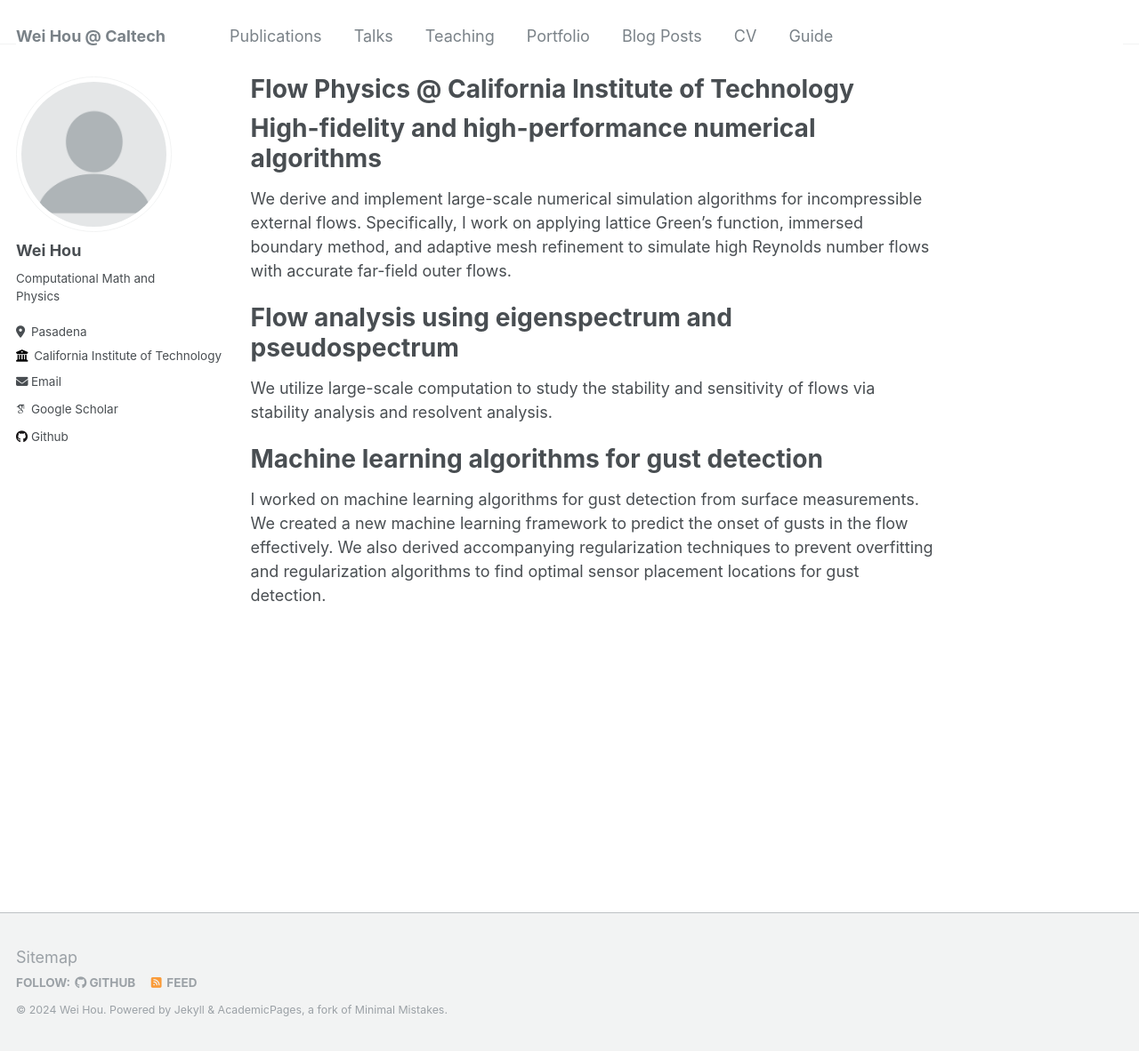
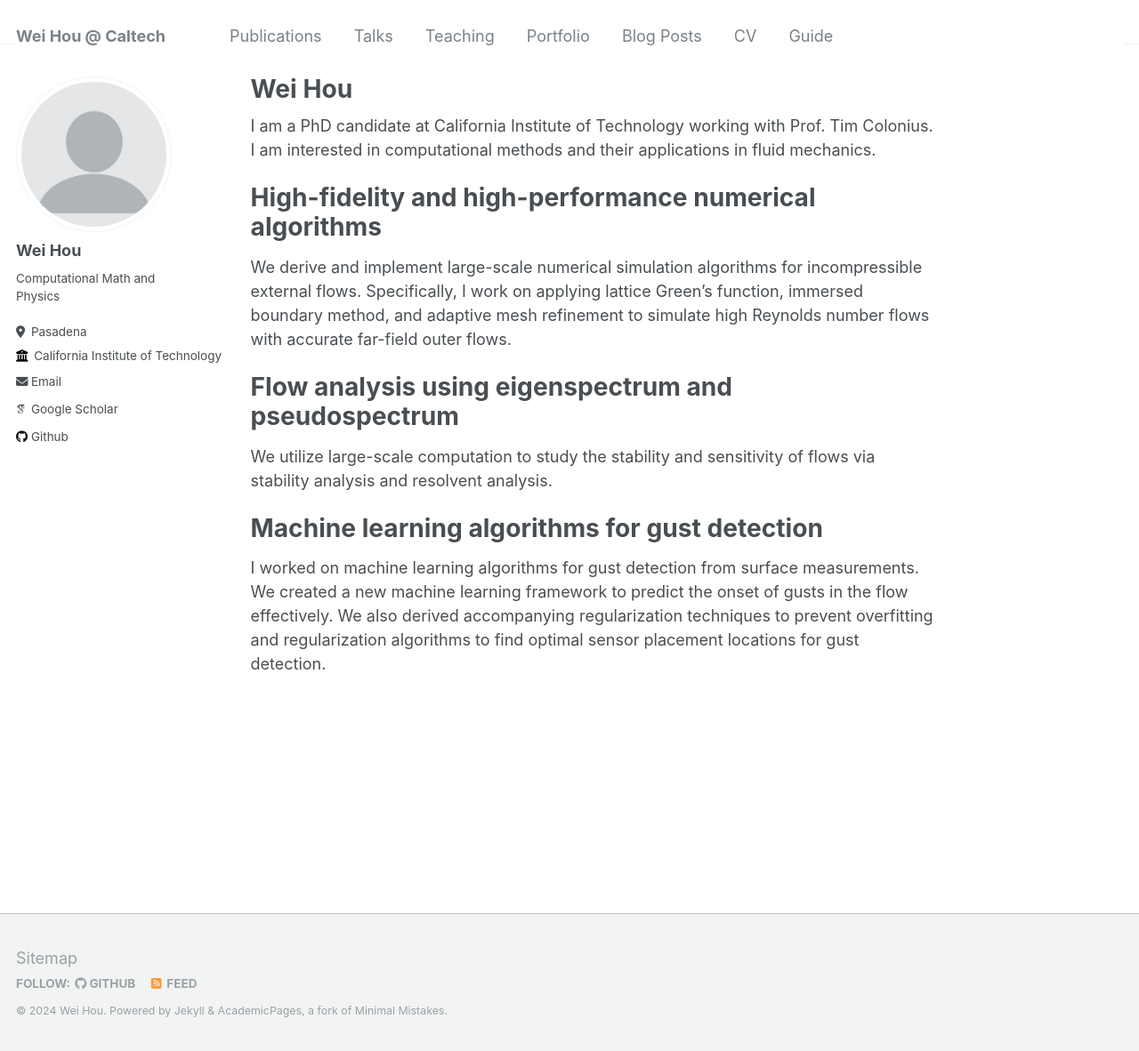
Before and after one commit to WeiHou1996/weihou.github.io, a Jekyll site: the page built from _pages/about.md, in a window 1280 px wide and 1182 px high. Shown: the whole window at 89% size. Built offline with Jekyll 4.4.1, drawn with Linux system fonts in a browser that asks for light colours; some web fonts are replaced.

Commit message:
Update about.md

```diff
--- a/_pages/about.md
+++ b/_pages/about.md
@@ -1,11 +1,12 @@
 ---
 permalink: /
-title: "Flow Physics @ California Institute of Technology"
+title: "Wei Hou"
 author_profile: true
 redirect_from:
   - /about/
   - /about.html
 ---
+I am a PhD candidate at California Institute of Technology working with Prof. Tim Colonius. I am interested in computational methods and their applications in fluid mechanics.
 
 High-fidelity and high-performance numerical algorithms
 ======
```
